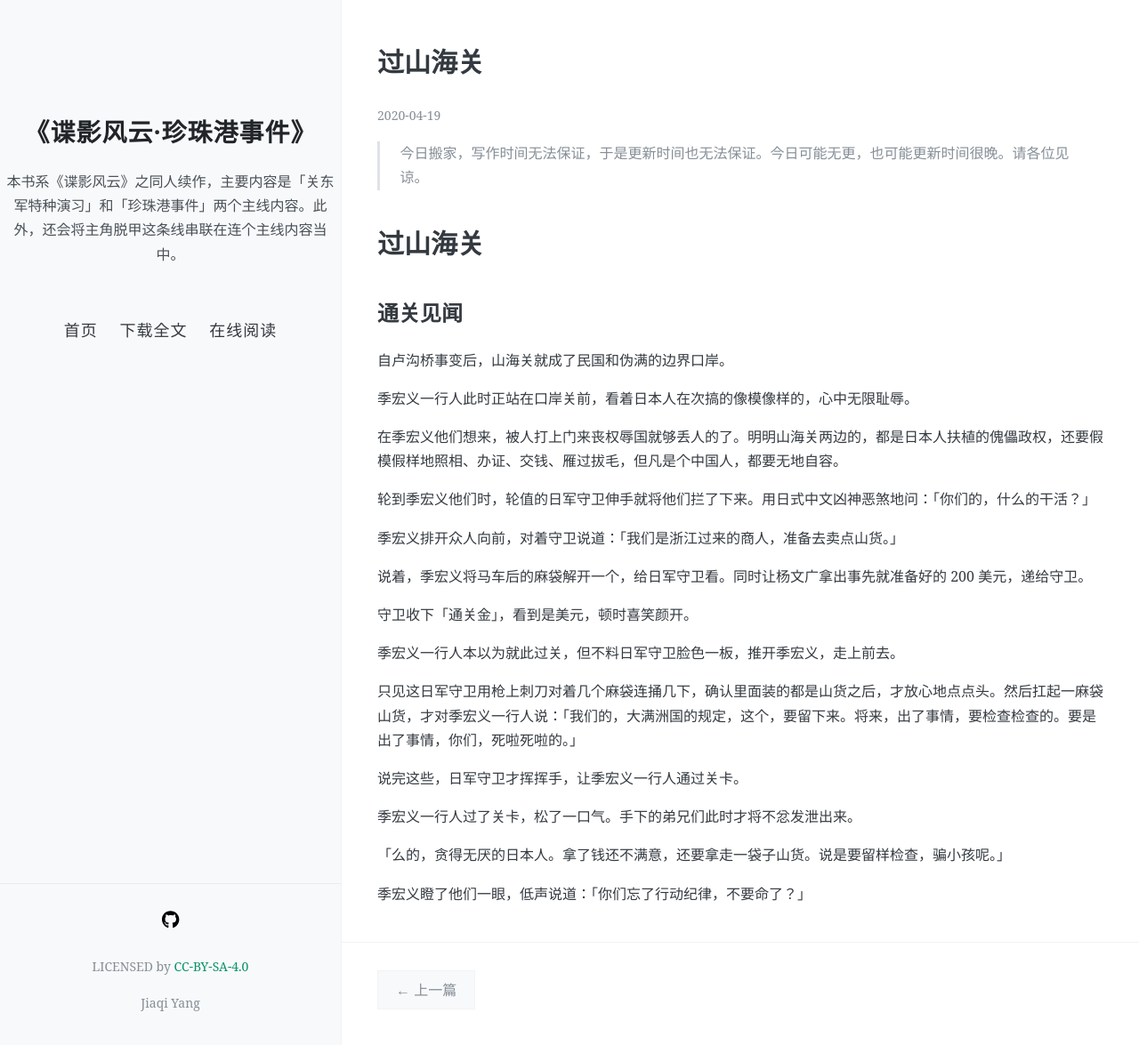
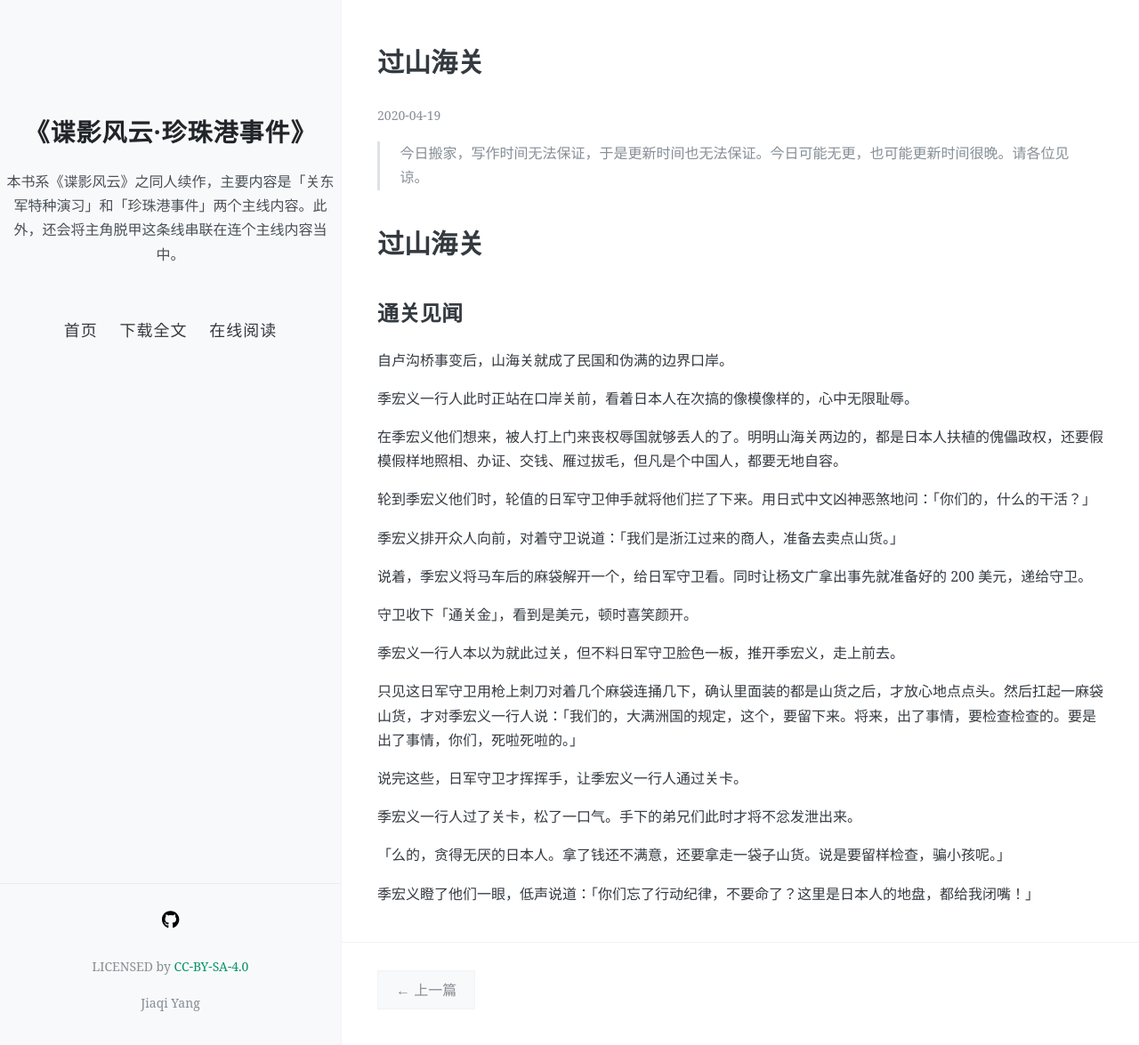
Before and after one commit to NingZhiheng/the-novel-pearl-harbor, a Jekyll site: the page built from docs/_posts/2020-04-19-过山海关.md, in a window 1280 px wide and 1175 px high. Shown: the whole window at 89% size. Built offline with Jekyll 4.4.1, drawn with Linux system fonts in a browser that asks for light colours; nearby versions of some CDN libraries.

Commit message:
[sync] source synchronized: 2020-04-19 12:32:05

```diff
--- a/docs/_includes/04.md
+++ b/docs/_includes/04.md
@@ -26,6 +26,6 @@
 
 「么的，贪得无厌的日本人。拿了钱还不满意，还要拿走一袋子山货。说是要留样检查，骗小孩呢。」
 
-季宏义瞪了他们一眼，低声说道：「你们忘了行动纪律，不要命了？」
+季宏义瞪了他们一眼，低声说道：「你们忘了行动纪律，不要命了？这里是日本人的地盘，都给我闭嘴！」
 
 <!-- ![01](../../../../images/01.jpg "东北华北示意图") -->
```
